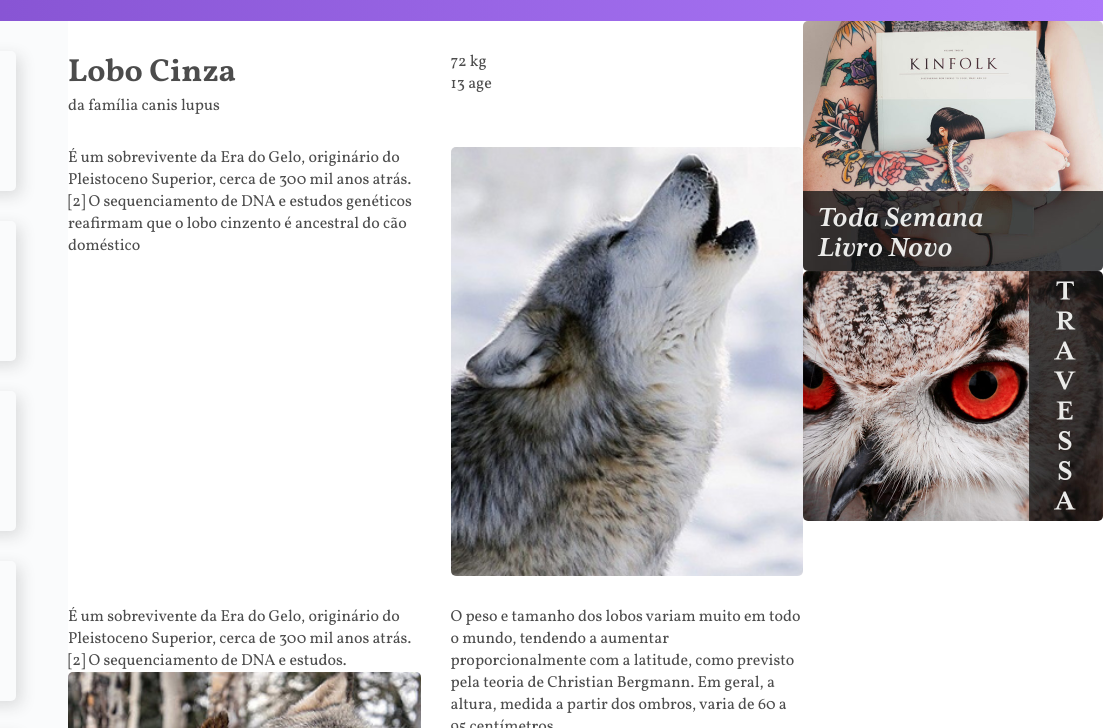
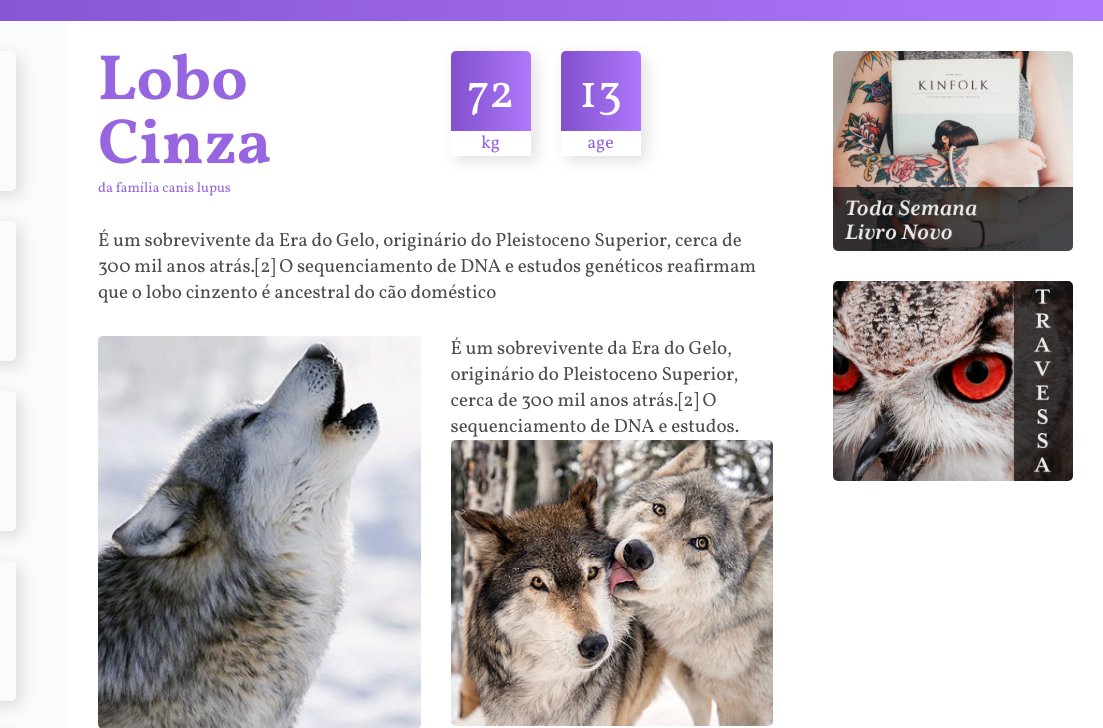
Before and after one commit to Ramonlleopoldo/Wildbeast, a plain HTML site: page index.html in a window 1280 px wide. Shown: the part 72-800 px from the top of the page, 177-1280 px from the left. Drawn offline with Linux system fonts and the light colour scheme.

Commit message:
ajuste da primeeira parte do grid de conteudo

```diff
--- a/index.html
+++ b/index.html
@@ -38,15 +38,15 @@
     </div>
     <div class="caracteristica">
       <div>
-        <span>72</span>
-        <span>kg</span>
+        <span class="caracteristica-superior">72</span>
+        <span class="caracteristica-inferior">kg</span>
       </div>
       <div>
-        <span>13</span>
-        <span>age</span>
+        <span class="caracteristica-superior">13</span>
+        <span class="caracteristica-inferior">age</span>
       </div>
     </div>
-    <p>É um sobrevivente da Era do Gelo, originário do Pleistoceno Superior, cerca de 300 mil anos atrás.[2] O sequenciamento de DNA e estudos genéticos reafirmam que o lobo cinzento é ancestral do cão doméstico</p>
+    <p class="max-grid">É um sobrevivente da Era do Gelo, originário do Pleistoceno Superior, cerca de 300 mil anos atrás.[2] O sequenciamento de DNA e estudos genéticos reafirmam que o lobo cinzento é ancestral do cão doméstico</p>
     <img src="./img/wolf1.jpg" alt="wolf 1">
     <div>
       <p>É um sobrevivente da Era do Gelo, originário do Pleistoceno Superior, cerca de 300 mil anos atrás.[2] O sequenciamento de DNA e estudos.</p>
@@ -54,7 +54,7 @@
     </div>
     <p>O peso e tamanho dos lobos variam muito em todo o mundo, tendendo a aumentar proporcionalmente com a latitude, como previsto pela teoria de Christian Bergmann. Em geral, a altura, medida a partir dos ombros, varia de 60 a 95 centímetros.</p>
     <p>O peso varia geograficamente. Em média, os lobos europeus pesam 38,5 kg; os lobos da América do Norte, 36 kg; os lobos indianos e árabes, 25 kg.[7] Embora raros, lobos com mais de 77 kg foram encontrados no Alasca, Canadá,[8] e na antiga União Soviética.</p>
-    <div class="detalhe">
+    <div class="detalhe max-grid">
       <p>“Há algo no uivar do lobo que tira um homem do aqui e agora e o transporta para uma floresta da mente.”</p>
     </div>
     <ol class="informacao">
@@ -69,7 +69,7 @@
       <p>É um sobrevivente da Era do Gelo, originário do Pleistoceno Superior, cerca de 300 mil anos atrás.[2] O sequenciamento de DNA e estudos genéticos reafirmam que o lobo cinzento é ancestral do cão doméstico.</p>
       <p>É um sobrevivente da Era do Gelo, originário do Pleistoceno Superior, cerca de 300 mil anos atrás.[2] O sequenciamento de DNA e estudos genéticos reafirmam que o lobo cinzento é ancestral do cão doméstico.</p>
     </div>
-    <img src="./img/wolf3.jpg" alt="wolf 3">
+    <img src="./img/wolf3.jpg" alt="wolf 3" class="max-grid">
   </main>
   <aside class="anuncio">
     <div class="anuncio-1">
--- a/style.css
+++ b/style.css
@@ -12,6 +12,12 @@ shadow box-shadow: 5px 5px 15px 0px rgba(44, 44, 44, 0.15);
 * {
   margin: 0;
   padding: 0;
+}
+p {
+  font-size: 1.187rem;
+}
+span {
+  display: block;
 }
 img {
   width: 100%;
@@ -93,12 +99,65 @@ header ol li a:hover {
   display: grid;
   grid-template-columns: 1fr 1fr;
   gap: 30px;
+  padding: 0px 30px;
+}
+.max-grid {
+  grid-column: 1/3;
+}
+.titulo h1 {
+  color: #9665df;
+  font-size: 4rem;
+  line-height: 1;
+}
+.titulo span {
+  color: #9665df;
+  font-size: 0.875rem;
+}
+.caracteristica {
+  display: flex;
+  gap: 30px;
+}
+.caracteristica div {
+  border-radius: 5px;
+  background: linear-gradient(
+    90deg,
+    rgba(130, 79, 206, 1) 0%,
+    rgba(173, 121, 250, 1) 100%
+  );
+  box-shadow: 5px 5px 15px 0px rgba(44, 44, 44, 0.15);
+  text-align: center;
+  align-self: flex-start;
+}
+.caracteristica-superior {
+  color: #fff;
+  width: 60px;
+  height: 60px;
+  font-size: 3rem;
+  padding: 10px;
+}
+.caracteristica-inferior {
+  background-color: #fff;
+  color: #9665df;
+  font-size: 1.125rem;
 }
 /*ANUNCIO*/
 .anuncio {
   grid-area: anuncio;
+  padding: 30px;
+}
+.anuncio > div {
+  margin-bottom: 30px;
 }
 /*FOOTER*/
 footer {
   grid-area: footer;
+  padding: 30px;
+  background: linear-gradient(
+    90deg,
+    rgba(130, 79, 206, 1) 0%,
+    rgba(173, 121, 250, 1) 100%
+  );
+  text-align: center;
+  color: #fff;
+  font-size: 1.125rem;
 }
```
